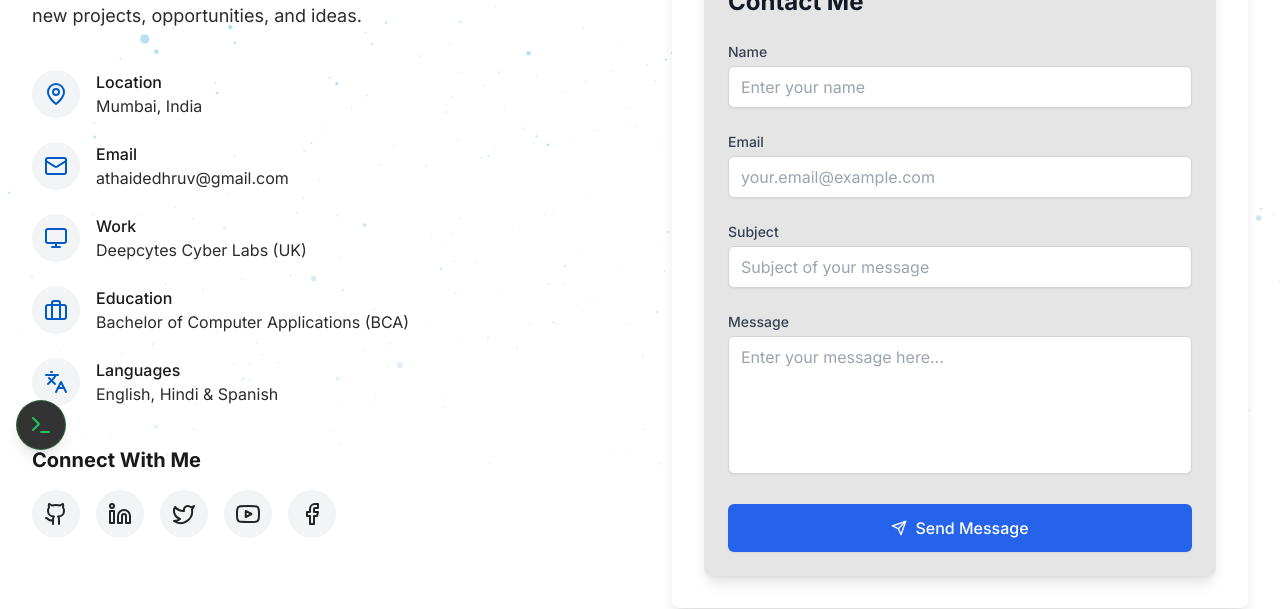
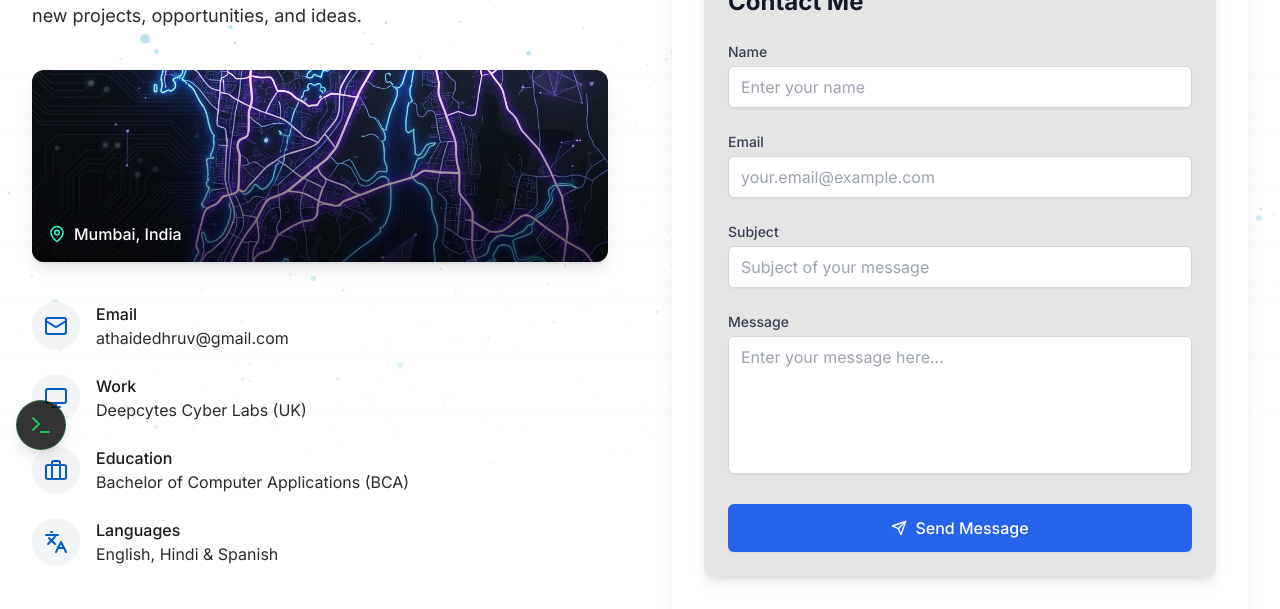
Before and after one commit to DhruvAthaide/PortfolioWebsite, a React (Vite) app: page /contact in a window 1280 px wide. Shown: the part 334-943 px from the top of the page. Built offline with nearby package versions, Linux system fonts and the light colour scheme; no server answers.

Commit message:
Updated Contact Page UI

```diff
--- a/src/components/ui/ContactForm.tsx
+++ b/src/components/ui/ContactForm.tsx
@@ -8,6 +8,7 @@ const ContactForm = () => {
     email: '',
     subject: '',
     message: '',
+    p_number: '', // Honeypot field
   });
   const [errors, setErrors] = useState<Record<string, string>>({});
   const [isSubmitting, setIsSubmitting] = useState(false);
@@ -66,6 +67,16 @@ const ContactForm = () => {
     e.preventDefault();
     if (!validateForm()) return;
 
+    if (!validateForm()) return;
+
+    // Honeypot check - if field has value, it's a bot
+    if (formData.p_number) {
+      console.log('Bot detected via honeypot');
+      setSubmitSuccess(true);
+      setFormData({ name: '', email: '', subject: '', message: '', p_number: '' });
+      setTimeout(() => setSubmitSuccess(false), 5000);
+      return;
+    }
 
     // Rate Limiting is set to 2 messages per user identifier (email or unique ID).
     const email = formData.email;
@@ -130,7 +141,8 @@ const ContactForm = () => {
       const messageCountKey = `messageCount_${userIdentifier}`;
       const currentCount = parseInt(localStorage.getItem(messageCountKey) || '0', 10);
       localStorage.setItem(messageCountKey, String(currentCount + 1));
-      setFormData({ name: '', email: '', subject: '', message: '' });
+      localStorage.setItem(messageCountKey, String(currentCount + 1));
+      setFormData({ name: '', email: '', subject: '', message: '', p_number: '' });
       setTimeout(() => setSubmitSuccess(false), 5000);
     } catch (error) {
       console.error('EmailJS send error:', error);
@@ -171,6 +183,20 @@ const ContactForm = () => {
             </span>
           </div>
         )}
+
+        {/* Honeypot Field (Hidden) */}
+        <div className="hidden h-0 overflow-hidden" style={{ opacity: 0, position: 'absolute', zIndex: -1 }}>
+          <label htmlFor="p_number">Phone Number</label>
+          <input
+            type="text"
+            id="p_number"
+            name="p_number"
+            value={formData.p_number}
+            onChange={handleChange}
+            autoComplete="off"
+            tabIndex={-1}
+          />
+        </div>
 
         {/* Name Field */}
         <div>
--- a/src/pages/Contact.tsx
+++ b/src/pages/Contact.tsx
@@ -1,17 +1,21 @@
 import React from 'react';
 import { motion } from 'framer-motion';
-import { MapPin, Mail, Phone, Monitor, Briefcase, Languages } from 'lucide-react';
+import { MapPin, Mail, Monitor, Briefcase, Languages, Copy, Check } from 'lucide-react';
+import { FaGithub, FaLinkedin, FaTwitter, FaYoutube, FaFacebook } from 'react-icons/fa';
 import ContactForm from '../components/ui/ContactForm';
 
 import SEO from '../components/utils/SEO';
+import { useState } from 'react';
 
 const Contact: React.FC = () => {
+  const [copiedId, setCopiedId] = useState<string | null>(null);
+
+  const handleCopy = (text: string, id: string) => {
+    navigator.clipboard.writeText(text);
+    setCopiedId(id);
+    setTimeout(() => setCopiedId(null), 2000);
+  };
   const contactInfo = [
-    {
-      icon: <MapPin size={24} className="text-primary-600 dark:text-secondary-900" />,
-      title: 'Location',
-      content: 'Mumbai, India'
-    },
     {
       icon: <Mail size={24} className="text-primary-600 dark:text-secondary-900" />,
       title: 'Email',
@@ -74,6 +78,20 @@ const Contact: React.FC = () => {
               Feel free to reach out to me for professional inquiries, collaborations, or just to say hello. I'm always open to discussing new projects, opportunities, and ideas.
             </p>
 
+            <div className="mb-10 rounded-xl overflow-hidden shadow-lg h-48 relative group">
+              <img
+                src="/images/mumbai-map-stylized.png"
+                alt="Mumbai, India Map"
+                className="w-full h-full object-cover transition-transform duration-700 group-hover:scale-110"
+              />
+              <div className="absolute inset-0 bg-gradient-to-t from-black/70 to-transparent flex items-end p-4">
+                <div className="flex items-center gap-2 text-white">
+                  <MapPin size={18} className="text-secondary-400" />
+                  <span className="font-medium">Mumbai, India</span>
+                </div>
+              </div>
+            </div>
+
             <div className="space-y-6">
               {contactInfo.map((item, index) => (
                 <motion.div
@@ -86,9 +104,24 @@ const Contact: React.FC = () => {
                   <div className="p-3 bg-gray-100 dark:bg-dark-700 rounded-full">
                     {item.icon}
                   </div>
-                  <div>
+                  <div className="flex-1">
                     <h3 className="font-medium">{item.title}</h3>
-                    {item.isLink ? (
+                    {item.title === 'Email' ? (
+                      <div
+                        className="flex items-center gap-2 cursor-pointer group"
+                        onClick={() => handleCopy(item.content, 'email')}
+                      >
+                        <span className="text-dark-500 dark:text-gray-300 group-hover:text-primary-600 dark:group-hover:text-secondary-900 transition-colors">
+                          {item.content}
+                        </span>
+                        {copiedId === 'email' ? (
+                          <Check size={14} className="text-green-500" />
+                        ) : (
+                          <Copy size={14} className="text-gray-400 opacity-0 group-hover:opacity-100 transition-opacity" />
+                        )}
+                        {copiedId === 'email' && <span className="text-xs text-green-500">Copied!</span>}
+                      </div>
+                    ) : item.isLink ? (
                       <a
                         href={item.link}
                         className="text-dark-500 dark:text-gray-300 hover:text-primary-600 dark:hover:text-secondary-900 transition-colors"
@@ -113,8 +146,7 @@ const Contact: React.FC = () => {
                   className="p-3 bg-gray-100 dark:bg-dark-700 rounded-full text-dark-600 dark:text-gray-300 hover:text-primary-600 dark:hover:text-secondary-900 transition-colors"
                   aria-label="GitHub"
                 >
-                  <svg xmlns="http://www.w3.org/2000/svg" width="24" height="24" viewBox="0 0 24 24" fill="none" stroke="currentColor" strokeWidth="2" strokeLinecap="round" strokeLinejoin="round">
-                  <path d="M15 22v-4a4.8 4.8 0 0 0-1-3.5c3 0 6-2 6-5.5.08-1.25-.27-2.48-1-3.5.28-1.15.28-2.35 0-3.5 0 0-1 0-3 1.5-2.64-.5-5.36-.5-8 0C6 2 5 2 5 2c-.3 1.15-.3 2.35 0 3.5A5.403 5.403 0 0 0 4 9c0 3.5 3 5.5 6 5.5-.39.49-.68 1.05-.85 1.65-.17.6-.22 1.23-.15 1.85v4"/><path d="M9 18c-4.51 2-5-2-7-2"/></svg>
+                  <FaGithub size={20} />
                 </a>
                 <a
                   href="https://linkedin.com/in/dhruvathaide"
@@ -123,8 +155,7 @@ const Contact: React.FC = () => {
                   className="p-3 bg-gray-100 dark:bg-dark-700 rounded-full text-dark-600 dark:text-gray-300 hover:text-primary-600 dark:hover:text-secondary-900 transition-colors"
                   aria-label="LinkedIn"
                 >
-                  <svg xmlns="http://www.w3.org/2000/svg" width="24" height="24" viewBox="0 0 24 24" fill="none" stroke="currentColor" strokeWidth="2" strokeLinecap="round" strokeLinejoin="round">
-                  <path d="M16 8a6 6 0 0 1 6 6v7h-4v-7a2 2 0 0 0-2-2 2 2 0 0 0-2 2v7h-4v-7a6 6 0 0 1 6-6z"/><rect width="4" height="12" x="2" y="9"/><circle cx="4" cy="4" r="2"/></svg>
+                  <FaLinkedin size={20} />
                 </a>
                 <a
                   href="https://x.com/Dhruv_Athaide"
@@ -133,8 +164,7 @@ const Contact: React.FC = () => {
                   className="p-3 bg-gray-100 dark:bg-dark-700 rounded-full text-dark-600 dark:text-gray-300 hover:text-primary-600 dark:hover:text-secondary-900 transition-colors"
                   aria-label="Twitter"
                 >
-                  <svg xmlns="http://www.w3.org/2000/svg" width="24" height="24" viewBox="0 0 24 24" fill="none" stroke="currentColor" strokeWidth="2" strokeLinecap="round" strokeLinejoin="round">
-                  <path d="M22 4s-.7 2.1-2 3.4c1.6 10-9.4 17.3-18 11.6 2.2.1 4.4-.6 6-2C3 15.5.5 9.6 3 5c2.2 2.6 5.6 4.1 9 4-.9-4.2 4-6.6 7-3.8 1.1 0 3-1.2 3-1.2z"/></svg>
+                  <FaTwitter size={20} />
                 </a>
                 <a
                   href="https://www.youtube.com/channel/UC-lcp7FoBrTefpw2q9qpQrg"
@@ -143,10 +173,7 @@ const Contact: React.FC = () => {
                   className="p-3 bg-gray-100 dark:bg-dark-700 rounded-full text-dark-600 dark:text-gray-300 hover:text-primary-600 dark:hover:text-secondary-900 transition-colors"
                   aria-label="YouTube"
                 >
-                  <svg xmlns="http://www.w3.org/2000/svg" width="24" height="24" viewBox="0 0 24 24" fill="none" stroke="currentColor" strokeWidth="2" strokeLinecap="round" strokeLinejoin="round">
-                    <path d="M22.54 6.42a2.78 2.78 0 0 0-1.95-2C18.88 4 12 4 12 4s-6.88 0-8.59.42a2.78 2.78 0 0 0-1.95 2A29.94 29.94 0 0 0 1 12a29.94 29.94 0 0 0 .46 5.58 2.78 2.78 0 0 0 1.95 2C5.12 20 12 20 12 20s6.88 0 8.59-.42a2.78 2.78 0 0 0 1.95-2A29.94 29.94 0 0 0 23 12a29.94 29.94 0 0 0-.46-5.58z"/>
-                    <polygon points="9.75 15.02 15.5 12 9.75 8.98 9.75 15.02"/>
-                  </svg>
+                  <FaYoutube size={20} />
                 </a>
                 <a
                   href="https://www.facebook.com/people/Dhruv-Athaide/pfbid02EJVMGTzJXBoGRbPzo1SN1c5qcV1gB6kvvrEQ7UPA9vp58jR3LvXRNUf3Gv1octvkl/"
@@ -155,9 +182,7 @@ const Contact: React.FC = () => {
                   className="p-3 bg-gray-100 dark:bg-dark-700 rounded-full text-dark-600 dark:text-gray-300 hover:text-primary-600 dark:hover:text-secondary-900 transition-colors"
                   aria-label="Facebook"
                 >
-                  <svg xmlns="http://www.w3.org/2000/svg" width="24" height="24" viewBox="0 0 24 24" fill="none" stroke="currentColor" strokeWidth="2" strokeLinecap="round" strokeLinejoin="round">
-                    <path d="M18 2h-3a5 5 0 0 0-5 5v3H7v4h3v8h4v-8h3l1-4h-4V7a1 1 0 0 1 1-1h3z"/>
-                  </svg>
+                  <FaFacebook size={20} />
                 </a>
               </div>
             </div>
```
